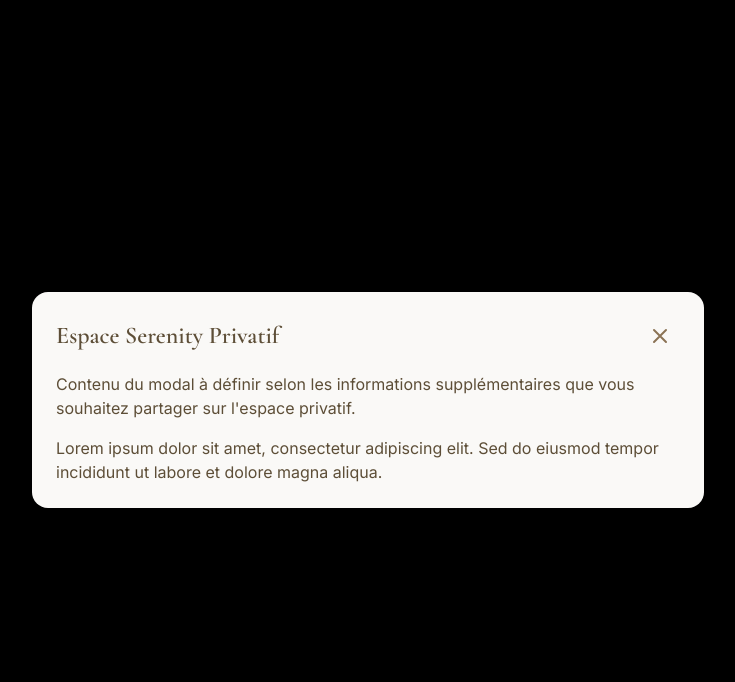
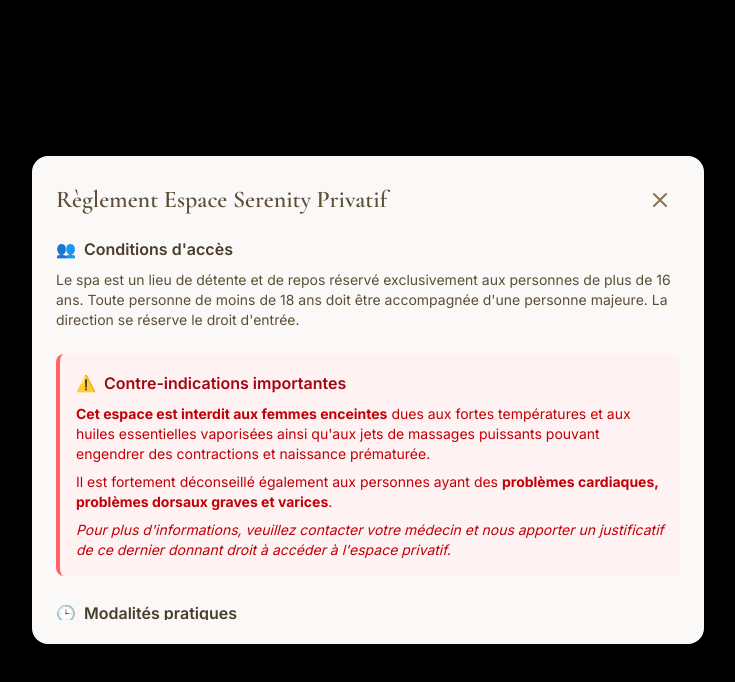
Before and after one commit to flowxt/serenityspa, a Next.js app: page / in a window 1280 px wide. Both pictures are taken after a click on the button "En savoir plus". Shown: the part 2888-3570 px from the top of the page, without its empty margins (272-1007 px from the left). Built offline with nearby package versions, Linux system fonts and the light colour scheme.

Commit message:
modale txt

```diff
--- a/src/app/page.js
+++ b/src/app/page.js
@@ -660,17 +660,153 @@
       <Modal
         isOpen={isModalOpen}
         onClose={() => setIsModalOpen(false)}
-        title="Espace Serenity Privatif"
+        title="Règlement Espace Serenity Privatif"
       >
-        <div className="space-y-4">
-          <p>
-            Contenu du modal à définir selon les informations supplémentaires
-            que vous souhaitez partager sur l&apos;espace privatif.
-          </p>
-          <p>
-            Lorem ipsum dolor sit amet, consectetur adipiscing elit. Sed do
-            eiusmod tempor incididunt ut labore et dolore magna aliqua.
-          </p>
+        <div className="space-y-6 text-nude-700 leading-relaxed max-h-96 overflow-y-auto">
+          {/* Âge et accès */}
+          <div>
+            <h4 className="font-semibold text-nude-800 mb-2 flex items-center">
+              <span className="mr-2">👥</span>
+              Conditions d&apos;accès
+            </h4>
+            <p className="text-sm">
+              Le spa est un lieu de détente et de repos réservé exclusivement
+              aux personnes de plus de 16 ans. Toute personne de moins de 18 ans
+              doit être accompagnée d&apos;une personne majeure. La direction se
+              réserve le droit d&apos;entrée.
+            </p>
+          </div>
+
+          {/* Contre-indications */}
+          <div className="bg-red-50 p-4 rounded-lg border-l-4 border-red-400">
+            <h4 className="font-semibold text-red-800 mb-2 flex items-center">
+              <span className="mr-2">⚠️</span>
+              Contre-indications importantes
+            </h4>
+            <div className="text-sm text-red-700 space-y-2">
+              <p>
+                <strong>Cet espace est interdit aux femmes enceintes</strong>{" "}
+                dues aux fortes températures et aux huiles essentielles
+                vaporisées ainsi qu&apos;aux jets de massages puissants pouvant
+                engendrer des contractions et naissance prématurée.
+              </p>
+              <p>
+                Il est fortement déconseillé également aux personnes ayant des{" "}
+                <strong>
+                  problèmes cardiaques, problèmes dorsaux graves et varices
+                </strong>
+                .
+              </p>
+              <p className="italic">
+                Pour plus d&apos;informations, veuillez contacter votre médecin
+                et nous apporter un justificatif de ce dernier donnant droit à
+                accéder à l&apos;espace privatif.
+              </p>
+            </div>
+          </div>
+
+          {/* Modalités pratiques */}
+          <div>
+            <h4 className="font-semibold text-nude-800 mb-2 flex items-center">
+              <span className="mr-2">🕒</span>
+              Modalités pratiques
+            </h4>
+            <div className="text-sm space-y-2">
+              <p>• Le règlement s&apos;effectuera à l&apos;arrivée au spa.</p>
+              <p>
+                • Nous vous faisons venir{" "}
+                <strong>15 min avant l&apos;heure du spa</strong> pour vous
+                installer aux vestiaires, vous changer et prendre une douche qui
+                est <strong>obligatoire</strong>.
+              </p>
+              <p>
+                • Tout retard n&apos;étant pas du fait du Serenity Spa sera
+                imputé sur le temps de prestation.
+              </p>
+              <p>
+                • Si le temps aux vestiaires est dépassé abusivement, un
+                règlement par tranche de 15 min vous sera demandé à la sortie du
+                Spa.
+              </p>
+              <p>
+                • Le port du <strong>maillot de bain est OBLIGATOIRE</strong>.
+                Toute personne n&apos;ayant pas de maillot de bain ne pourra se
+                rendre dans l&apos;espace privatif.
+              </p>
+            </div>
+          </div>
+
+          {/* Équipements fournis */}
+          <div className="bg-nude-50 p-4 rounded-lg">
+            <h4 className="font-semibold text-nude-800 mb-2 flex items-center">
+              <span className="mr-2">🧖‍♀️</span>
+              Équipements fournis
+            </h4>
+            <div className="text-sm space-y-2">
+              <p>Le Serenity Spa met à disposition :</p>
+              <ul className="list-disc list-inside ml-4 space-y-1">
+                <li>Un peignoir</li>
+                <li>Une serviette de bain</li>
+                <li>Une paire de chaussons</li>
+              </ul>
+              <p className="mt-2">
+                Toutes vos affaires personnelles* seront rangées dans un casier
+                dans les vestiaires.
+                <span className="text-xs italic">
+                  (*bijoux, sacs, produits cosmétiques, argent...)
+                </span>
+              </p>
+              <p className="text-xs italic text-nude-600">
+                La direction décline toute responsabilité en cas de perte ou de
+                vol.
+              </p>
+            </div>
+          </div>
+
+          {/* Interdictions */}
+          <div className="bg-orange-50 p-4 rounded-lg border-l-4 border-orange-400">
+            <h4 className="font-semibold text-orange-800 mb-2 flex items-center">
+              <span className="mr-2">🚫</span>
+              Il est strictement interdit
+            </h4>
+            <ul className="text-sm text-orange-700 space-y-1 list-disc list-inside">
+              <li>
+                De mettre tout objet ou liquide dans le jacuzzi sous peine de
+                poursuite
+              </li>
+              <li>D&apos;apporter tout type de nourritures et de boissons</li>
+              <li>
+                De fumer ou vapoter à l&apos;intérieur de l&apos;espace privatif
+              </li>
+              <li>
+                De sauter ou d&apos;éclabousser dans le jacuzzi, ce n&apos;est
+                pas une piscine
+              </li>
+              <li>D&apos;avoir tout comportement inadéquat et irrespectueux</li>
+            </ul>
+          </div>
+
+          {/* Sécurité */}
+          <div className="bg-blue-50 p-4 rounded-lg">
+            <h4 className="font-semibold text-blue-800 mb-2 flex items-center">
+              <span className="mr-2">🔒</span>
+              Sécurité
+            </h4>
+            <p className="text-sm text-blue-700">
+              Pour votre sécurité, l&apos;espace de détente est sous
+              vidéo-surveillance.
+            </p>
+          </div>
+
+          {/* Bouton de fermeture */}
+          <div className="text-center pt-4">
+            <button
+              onClick={() => setIsModalOpen(false)}
+              className="btn-spa text-white px-6 py-2 rounded-full font-medium text-sm"
+            >
+              J&apos;ai lu et j&apos;accepte
+            </button>
+          </div>
         </div>
       </Modal>
     </div>
```
